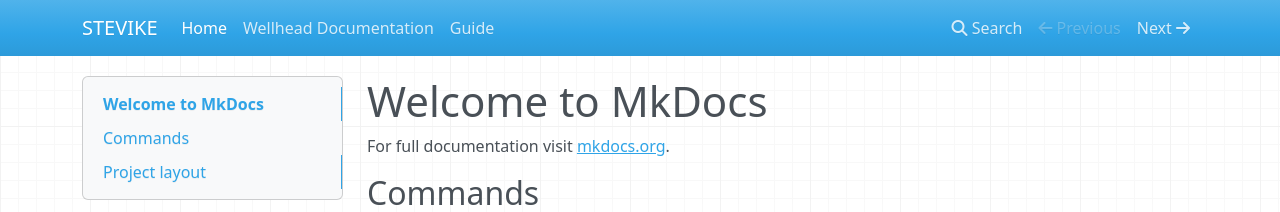
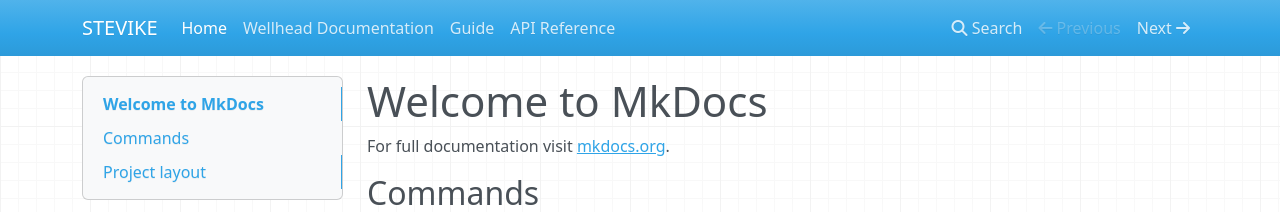
Before and after one commit to Stevike/My-docs, an MkDocs documentation site: the page built from docs/index.md, in a window 1280 px wide. Shown: the top 212 px of the page. Built offline with MkDocs 1.6.1, drawn with Linux system fonts in a browser that asks for light colours; nearby versions of some CDN libraries.

```diff
--- a/mkdocs.yml
+++ b/mkdocs.yml
@@ -4,3 +4,4 @@
   - Home: index.md
   - Wellhead Documentation: Guide.md
   - Guide: Guide2.md
+  - API Reference: api-guide.md
```
